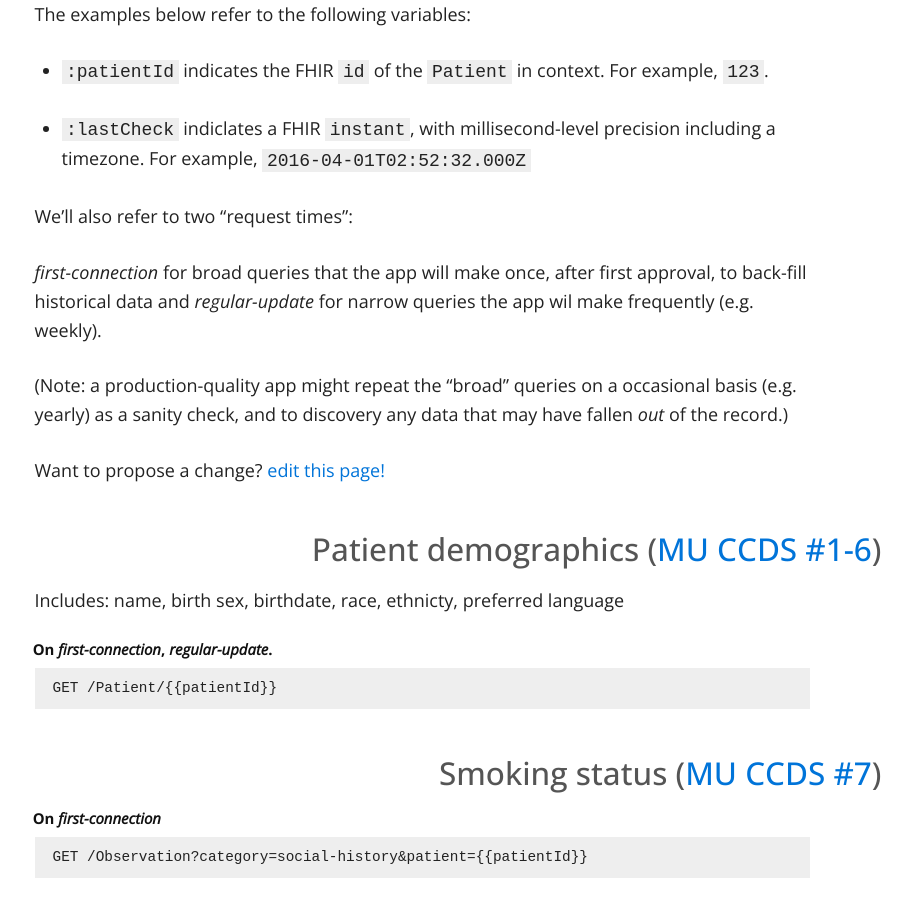
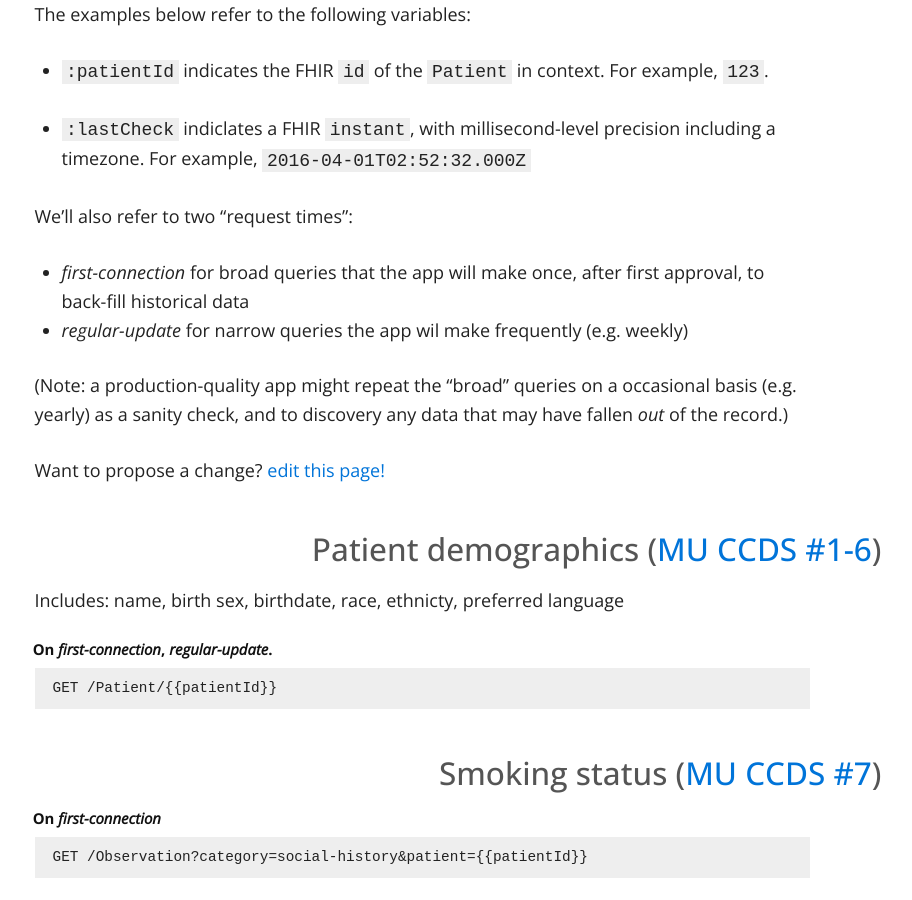
Before and after one commit to sync-for-science/sync-for-science.github.io, a Jekyll site: the page built from api-calls/index.md, in a window 1280 px wide and 900 px high, scrolled down 468 px. Shown: the whole window, without its empty margins (218-1130 px from the left). Built offline with Jekyll 4.4.1, drawn with Linux system fonts in a browser that asks for light colours; nearby versions of some CDN libraries.

Commit message:
Update index.md

```diff
--- a/api-calls/index.md
+++ b/api-calls/index.md
@@ -16,9 +16,8 @@ The examples below refer to the following variables:
 
 We'll also refer to two "request times":
 
-*first-connection* for broad queries that the app will make once, after first approval, to back-fill historical data
-and
-*regular-update* for narrow queries the app wil make frequently (e.g. weekly).
+ * *first-connection* for broad queries that the app will make once, after first approval, to back-fill historical data
+ * *regular-update* for narrow queries the app wil make frequently (e.g. weekly)
 
 (Note: a production-quality app might repeat the "broad" queries on a occasional basis (e.g. yearly) as a sanity check, and to discovery any data that may have fallen _out_ of the record.)
 
```
